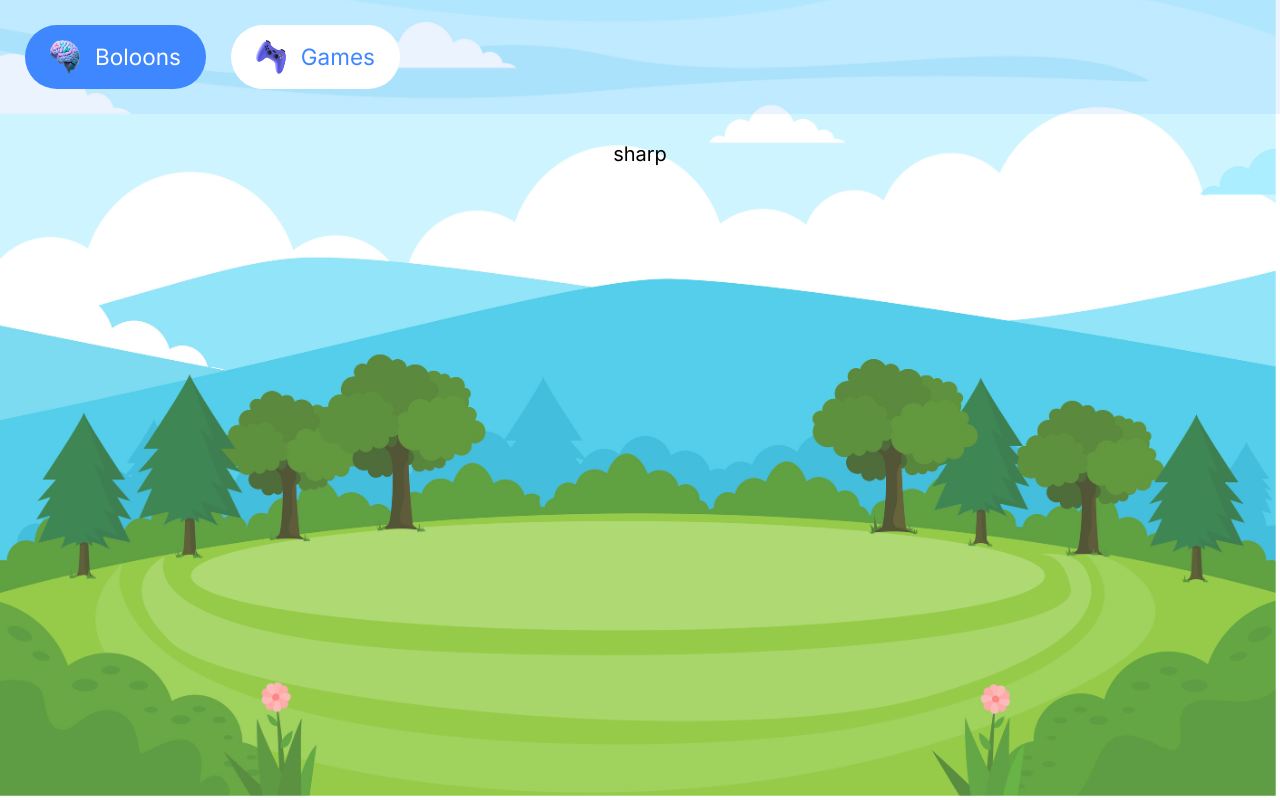
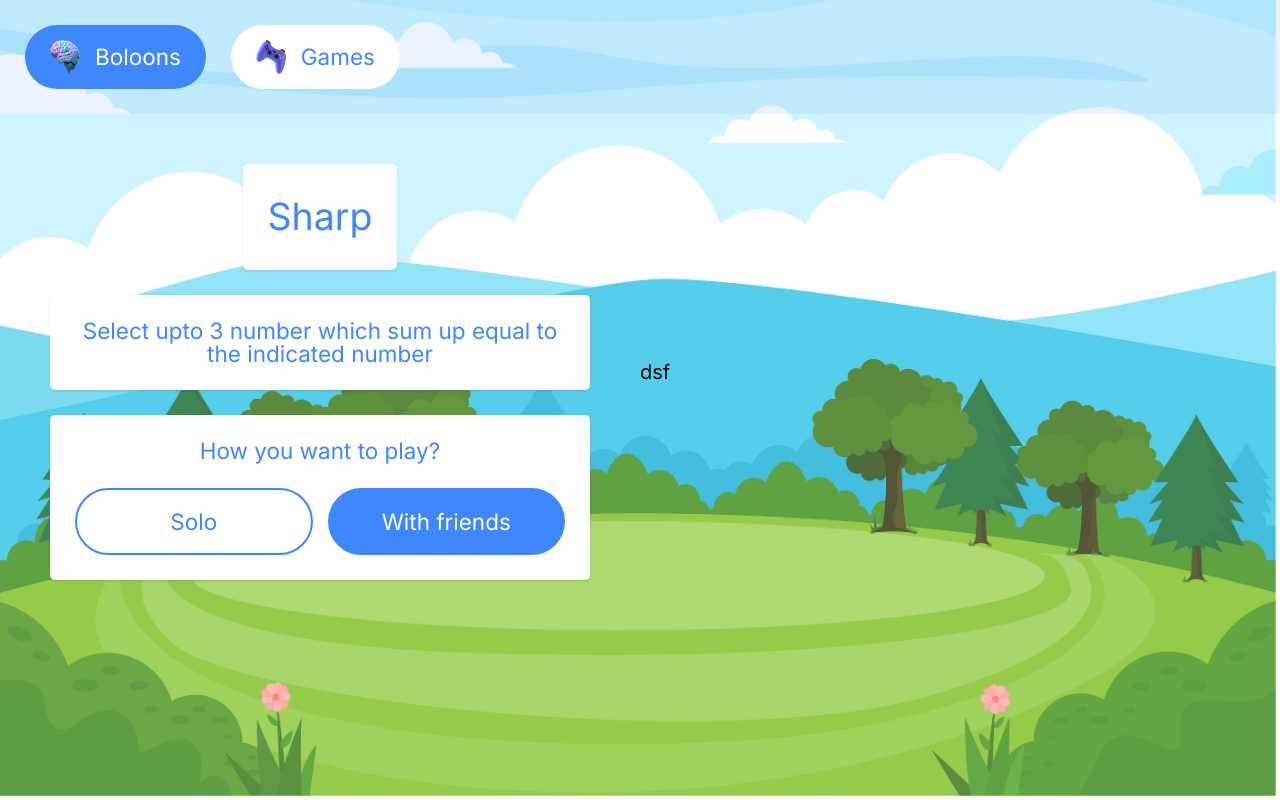
Before and after one commit to singh-taranjeet/boloons-ui, a Next.js app: page /games/sharp in a window 1280 px wide. Built offline with nearby package versions, Linux system fonts and the light colour scheme; no server answers.

Commit message:
created-resusable-components

```diff
--- /dev/null
+++ b/src/app/games/components/GamePage/index.tsx
@@ -0,0 +1,64 @@
+import { GameType } from "../GameType";
+import { Sentence } from "../../../components/Sentence";
+import { StyleConstants } from "@/app/lib/style.lib";
+import { gameConstants } from "../../lib/game.constants.lib";
+import { Card } from "@/app/components/Card";
+import Link from "next/link";
+import { AppConstants, urls } from "@/app/lib/constants.lib";
+
+function HowToPlayDescription(
+  props: Readonly<{ className?: string; description: string }>
+) {
+  /* Bottom Heading */
+  return (
+    <>
+      <Card className={`mt-normal md:mt-0 md:mx-normal ${props.className}`}>
+        <Sentence className={`text-center`} fontSize="text-medium">
+          {props.description}
+        </Sentence>
+      </Card>
+      {/* How do you want to play */}
+      <Card className={`${props.className} mt-small md:mt-normal mx-normal`}>
+        <GameType />
+      </Card>
+    </>
+  );
+}
+
+// To render the game and its components
+interface GamePageProps {
+  children: React.ReactNode;
+  title: string;
+  description: string;
+}
+export function GamePage(props: Readonly<GamePageProps>) {
+  const { title, description } = props;
+  return (
+    <>
+      <section className="md:flex md:flex-col md:self-center md:mx-normaol md:w-1/2">
+        {/* Game Heading */}
+        <Card className="m-normal mb-0 md:mb-normal md:w-fit md:mx-auto md:h-fit">
+          <h1
+            className={`${StyleConstants.FontSize["text-large"]} text-center text-primary`}
+          >
+            {title}
+          </h1>
+        </Card>
+
+        {/* Desktop Heading */}
+        <section className="flex-col justify-center m-small md:m-normal hidden md:flex md:mt-0">
+          <HowToPlayDescription description={description} />
+        </section>
+      </section>
+      <section className="flex flex-col md:self-center md:mx-normaol gap-normal md:gap-0 md:w-1/2">
+        {/* Game section */}
+        {props.children}
+        {/* Mobile Heading */}
+        <HowToPlayDescription
+          description={description}
+          className="md:hidden mx-normal mb-normal"
+        />
+      </section>
+    </>
+  );
+}
--- /dev/null
+++ b/src/app/games/components/GameType/index.tsx
@@ -0,0 +1,143 @@
+"use client";
+import { Sentence } from "@/app/components/Sentence";
+import { Href } from "@/app/components/Href";
+import { CreateGame } from "../../components/CreateGame";
+import { Modal } from "@/app/components/Modal";
+import { useCallback, useEffect, useState } from "react";
+import { usePathname, useRouter, useSearchParams } from "next/navigation";
+import { Button } from "@/app/components/Button";
+import { JoinGame } from "../../components/JoinGame";
+import { urls } from "@/app/lib/constants.lib";
+import { useWebSocket } from "@/app/lib/cutom-hooks.lib";
+import { usePlayer } from "@/app/lib/player-hook.lib";
+import { gameConstants } from "@/app/games/lib/game.constants.lib";
+import { joinGame } from "@/app/games/lib/game.methods.lib";
+
+export function GameType() {
+  const pathName = usePathname();
+
+  const isCreateMode = urls.pages.games.sumAddict.createUrl === pathName;
+  const isJoinMode = urls.pages.games.sumAddict.joinUrl === pathName;
+
+  const params = useSearchParams();
+  const { socket } = useWebSocket();
+  const { player } = usePlayer();
+  const gameId = params?.get("id");
+  const [joined, setJoined] = useState(false);
+  const router = useRouter();
+
+  async function onClickJoin() {
+    setJoined(true);
+    setIsJoinGameModalOpen(false);
+
+    if (player.id && player.name && gameId) {
+      const response = await joinGame({
+        playerId: player.id,
+        gameId,
+        name: player.name,
+      });
+    }
+  }
+
+  const onGameStart = useCallback(
+    function onGameStart(res: { type: string }) {
+      if (
+        res.type === gameConstants.multiPlayer.eventMessageType.gameStartedMsg
+      ) {
+        router.push(`${urls.pages.games.sumAddict.playUrl}?gameId=${gameId}`);
+      }
+    },
+    [gameId, router]
+  );
+
+  useEffect(() => {
+    socket.on(`${gameId}`, onGameStart);
+    return () => {
+      socket.off(`${gameId}`, onGameStart);
+    };
+  }, [gameId, onGameStart, socket]);
+
+  const [isCreateGameModalOpen, setIsCreateGameModalOpen] =
+    useState(isCreateMode);
+
+  const [isJoinGameModalOpen, setIsJoinGameModalOpen] = useState(isJoinMode);
+
+  useEffect(() => {
+    setIsJoinGameModalOpen(isJoinMode);
+  }, [isJoinMode]);
+
+  useEffect(() => {
+    setIsCreateGameModalOpen(isCreateMode);
+  }, [isCreateMode]);
+
+  return (
+    <>
+      <div
+        className={`flex-center gap-normal md:row md:justify-between w-full mx-auto`}
+      >
+        {joined ? (
+          <Sentence className="text-center">
+            Waiting for the game to start
+          </Sentence>
+        ) : (
+          <>
+            <Sentence fontSize="text-medium" className={`mb-small text-center`}>
+              How you want to play?
+            </Sentence>
+            <div className="flex justify-between gap-small mt-small md:mt-normal">
+              <Href
+                className="flex-1 w-1/2"
+                href={`${urls.pages.games.sumAddict.playUrl}`}
+                bgColor="bg-white"
+                color="text-primary"
+              >
+                Solo
+              </Href>
+              <Button
+                className="flex-1 w-1/2"
+                onClick={() => setIsCreateGameModalOpen(true)}
+              >
+                With friends
+              </Button>
+            </div>
+          </>
+        )}
+      </div>
+
+      {/* Create Game Modal */}
+      {isCreateGameModalOpen ? (
+        <Modal.ModalDialog
+          open={isCreateGameModalOpen}
+          onClose={() => setIsCreateGameModalOpen(false)}
+        >
+          <Modal.ModalBody>
+            <Modal.ModalTitle>Play with friends</Modal.ModalTitle>
+            <Modal.ModalCloseIcon
+              onClose={() => setIsCreateGameModalOpen(false)}
+            />
+            <Modal.ModalContent>
+              <CreateGame />
+            </Modal.ModalContent>
+          </Modal.ModalBody>
+        </Modal.ModalDialog>
+      ) : null}
+
+      {/* Join Game Modal */}
+      {isJoinGameModalOpen ? (
+        <Modal.ModalDialog
+          open={isJoinGameModalOpen}
+          onClose={() => setIsJoinGameModalOpen(false)}
+        >
+          <Modal.ModalBody>
+            <div className="min-w-full">
+              <Modal.ModalTitle>Join?</Modal.ModalTitle>
+            </div>
+            <Modal.ModalContent>
+              <JoinGame onClickJoin={onClickJoin} />
+            </Modal.ModalContent>
+          </Modal.ModalBody>
+        </Modal.ModalDialog>
+      ) : null}
+    </>
+  );
+}
--- a/src/app/games/page.tsx
+++ b/src/app/games/page.tsx
@@ -21,10 +21,10 @@ export default function Page() {
         />
 
         <GameCard
-          href={urls.pages.games.sumAddict.gameUrl}
+          href={urls.pages.games.sharp.gameUrl}
           imageSrc="/media/sum-addiction-logo.png"
-          title={AppConstants.pages.sumAddict.title}
-          description={AppConstants.pages.sumAddict.description}
+          title={AppConstants.pages.sharp.title}
+          description={AppConstants.pages.sharp.description}
         />
       </div>
     </section>
--- /dev/null
+++ b/src/app/games/sharp/components/Game.tsx
@@ -0,0 +1,3 @@
+export const Game = () => {
+  return <h1>Game</h1>;
+};
--- a/src/app/games/sharp/page.tsx
+++ b/src/app/games/sharp/page.tsx
@@ -1,3 +1,14 @@
+import { AppConstants } from "@/app/lib/constants.lib";
+import { GamePage } from "../components/GamePage";
+
+// To render the sum addict game and its components
 export default function Page() {
-  return "sharp";
+  return (
+    <GamePage
+      description={AppConstants.pages.sharp.description}
+      title={AppConstants.pages.sharp.title}
+    >
+      dsf
+    </GamePage>
+  );
 }
--- a/src/app/games/sum-addict/page.tsx
+++ b/src/app/games/sum-addict/page.tsx
@@ -1,52 +1,15 @@
 import { Game } from "./components/Game";
 import { QuestionType } from "../lib/game.types.lib";
-import { GameType } from "./components/GameType";
-import { Sentence } from "../../components/Sentence";
-import { StyleConstants } from "@/app/lib/style.lib";
-import { gameConstants } from "../lib/game.constants.lib";
-import { Card } from "@/app/components/Card";
-import Link from "next/link";
-import { AppConstants, urls } from "@/app/lib/constants.lib";
-
-function HowToPlayDescription(props: Readonly<{ className?: string }>) {
-  /* Bottom Heading */
-  return (
-    <>
-      <Card className={`mt-normal md:mt-0 md:mx-normal ${props.className}`}>
-        <Sentence className={`text-center`} fontSize="text-medium">
-          {AppConstants.pages.sumAddict.description}
-        </Sentence>
-      </Card>
-      {/* How do you want to play */}
-      <Card className={`${props.className} mt-small md:mt-normal mx-normal`}>
-        <GameType />
-      </Card>
-    </>
-  );
-}
+import { AppConstants } from "@/app/lib/constants.lib";
+import { GamePage } from "../components/GamePage";
 
 // To render the sum addict game and its components
 export default function Page() {
   return (
-    <>
-      <section className="md:flex md:flex-col md:self-center md:mx-normaol md:w-1/2">
-        {/* Game Heading */}
-        <Link href={urls.pages.games.sumAddict.gameUrl}>
-          <Card className="m-normal mb-0 md:mb-normal md:w-fit md:mx-auto md:h-fit">
-            <h1
-              className={`${StyleConstants.FontSize["text-large"]} text-center text-primary`}
+    <GamePage
+      description={AppConstants.pages.sumAddict.description}
+      title={AppConstants.pages.sumAddict.title}
     >
-              {gameConstants.games.sumAddict}
-            </h1>
-          </Card>
-        </Link>
-
-        {/* Desktop Heading */}
-        <section className="flex-col justify-center m-small md:m-normal hidden md:flex md:mt-0">
-          <HowToPlayDescription />
-        </section>
-      </section>
-      <section className="flex flex-col md:self-center md:mx-normaol gap-normal md:gap-0 md:w-1/2">
       {/* Game section */}
       <Game
         currentQuestion={0}
@@ -55,10 +18,7 @@ export default function Page() {
         attempts={initialQuestion.answers}
         options={initialQuestion.options}
       />
-        {/* Mobile Heading */}
-        <HowToPlayDescription className="md:hidden mx-normal mb-normal" />
-      </section>
-    </>
+    </GamePage>
   );
 }
 
--- a/src/app/lib/constants.lib.ts
+++ b/src/app/lib/constants.lib.ts
@@ -9,6 +9,12 @@ export const urls = {
         joinUrl: "/games/sum-addict/join",
         createUrl: "/games/sum-addict/create",
         playUrl: "/games/sum-addict/play",
+      },
+      sharp: {
+        gameUrl: "/games/sharp",
+        joinUrl: "/games/sharp/join",
+        createUrl: "/games/sharp/create",
+        playUrl: "/games/sharp/play",
       },
       url: "/games",
     },
@@ -40,6 +46,11 @@ export const AppConstants = {
       description:
         "Select upto 3 number which sum up equal to the indicated number",
     },
+    sharp: {
+      title: "Sharp",
+      description:
+        "Select upto 3 number which sum up equal to the indicated number",
+    },
   },
 } as const;
 
```
Also changed, not shown: public/media/sum-addict-logo.svg (added). Lines whose indentation alone changed are shown as unchanged.
